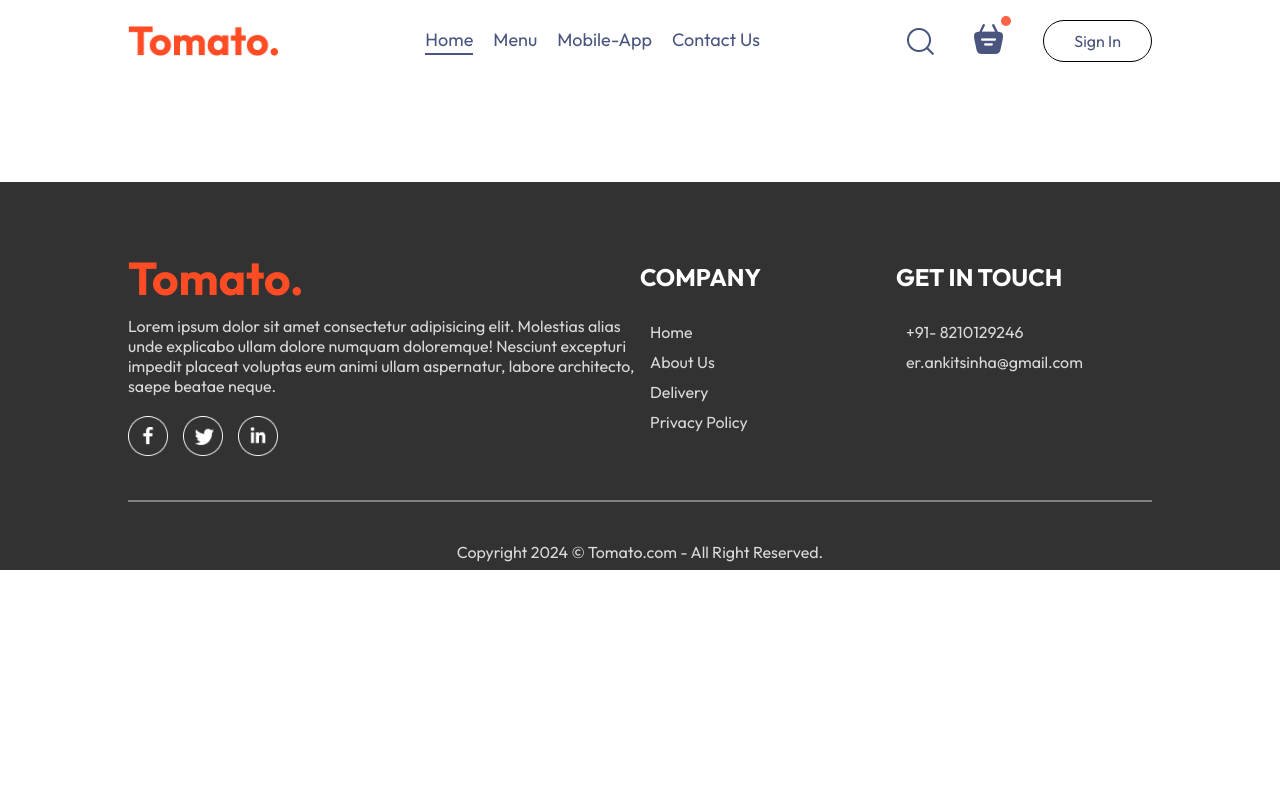
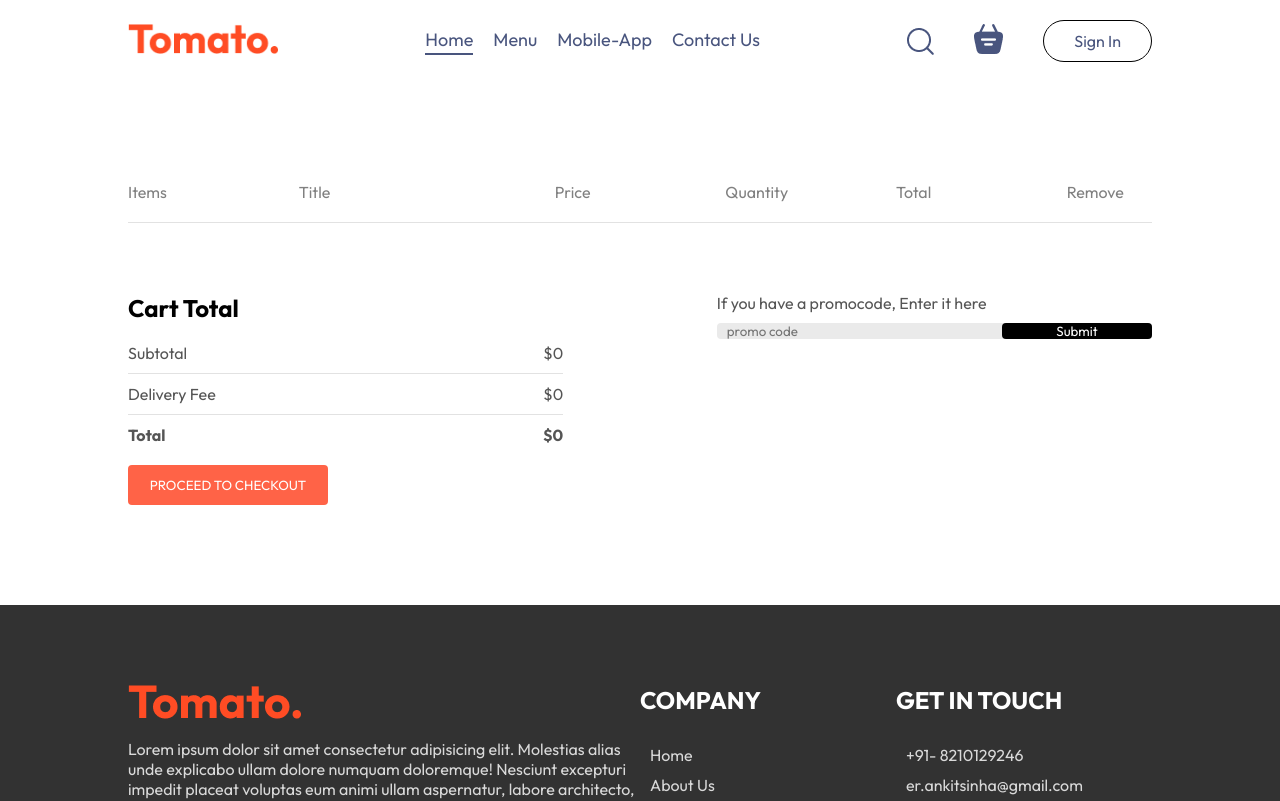
Before and after one commit to Ankitsinha2506/Food-Delivery, a React (Vite) app in the folder frontend/: page /cart in a window 1280 px wide. Shown: the top 801 px of the page. Built offline with nearby package versions, Linux system fonts and the light colour scheme.

Commit message:
Frontend Part Completed.

```diff
--- a/frontend/src/App.jsx
+++ b/frontend/src/App.jsx
@@ -12,9 +12,9 @@
   const [showLogin, setShowLogin] = useState(false)
   return (
     <>
-    {showLogin?<LoginPopup setShowLogin={setShowLogin}/>:<></>}
+      {showLogin ? <LoginPopup setShowLogin={setShowLogin} /> : <></>}
       <div className='app'>
-        <Navbar setShowLogin={setShowLogin}/>
+        <Navbar setShowLogin={setShowLogin} />
         <Routes>
           <Route path='/' element={<Home />} />
           <Route path='/cart' element={<Cart />} />
--- a/frontend/src/components/Navbar/Navbar.jsx
+++ b/frontend/src/components/Navbar/Navbar.jsx
@@ -1,14 +1,16 @@
-import React, { useState } from 'react'
+import React, { useContext, useState } from 'react'
 import './Navbar.css'
 import {assets} from '../../assets/assets'
 import { Link } from 'react-router-dom'
+import { StoreContext } from '../../context/StoreContext'
 
 const Navbar = ({setShowLogin}) => {
 
     const [menu, setMenu] = useState("Home")
+    const {getTotalCartAmount} = useContext(StoreContext)
   return (
     <div className='navbar'>
-        <img src={assets.logo} alt='Website Logo' className='logo'/>
+        <Link to='/'><img src={assets.logo} alt='Website Logo' className='logo'/></Link>
         <ul className='navbar-menu'>
             <Link to='/' onClick={()=>setMenu("Home")} className={menu==="Home"?"active":""}>Home</Link>
             <a href='#explore-menu' onClick={()=>setMenu("Menu")} className={menu==="Menu"?"active":""}>Menu</a>
@@ -19,8 +21,8 @@
         <div className="navbar-right">
             <img src= {assets.search_icon} alt='Search Icon'/>
             <div className="navbar-search-icon">
-                <img src= {assets.basket_icon} alt='basketIcon'/>
-                <div className="dot"></div>
+                <Link to='/cart'><img src= {assets.basket_icon} alt='basketIcon'/></Link>
+                <div className={getTotalCartAmount()===0?"":"dot"}></div>
             </div>
             <button onClick={()=>setShowLogin(true)}>Sign In</button>
         </div>
--- a/frontend/src/context/StoreContext.jsx
+++ b/frontend/src/context/StoreContext.jsx
@@ -21,16 +21,25 @@
         setCartItems((prev)=>({...prev,[itemId]:prev[itemId]-1}))
     }
 
-    useEffect(()=>  {
-        console.log(cartItems);
-    },[cartItems])
+    const getTotalCartAmount = () =>    {
+        let totalAmount = 0;
+        for(const item in cartItems)
+            {
+                if (cartItems[item] > 0) {
+                    let itemInfo = food_list.find((product)=>product._id===item)
+                    totalAmount += itemInfo.price * cartItems[item]
+                }
+            }
+            return totalAmount;
+    }
 
     const contextValue = {
         food_list,
         cartItems,
         setCartItems,
         addToCart,
-        removeFromCart
+        removeFromCart,
+        getTotalCartAmount
     }
 
     return  (
--- a/frontend/src/pages/Cart/Cart.css
+++ b/frontend/src/pages/Cart/Cart.css
@@ -0,0 +1,107 @@
+.cart   {
+    margin-top: 100px;
+}
+
+.cart-items-title   {
+    display: grid;
+    grid-template-columns: 1fr 1.5fr 1fr 1fr 1fr 0.5fr;
+    align-items: center;
+    color: grey;
+    font-size: max(1vw 12px);
+}
+
+.cart-items-item    {
+    margin: 10px 0px;
+    color: black;
+}
+
+.cart-items-item img    {
+    width: 50px;
+}
+
+.cart hr    {
+    height: 1px;
+    background-color: #e2e2e2;
+    border: none;
+}
+.cart-items-item .cross  {
+    cursor: pointer;
+}
+
+.cart-bottom    {
+    margin-top: 70px;
+    display: flex;
+     justify-content: space-between;
+     gap: max(12vw,20px);
+}
+
+.cart-total {
+    flex: 1;
+    display: flex;
+    flex-direction: column;
+    gap: 20px;
+}
+
+.cart-total-details {
+    display: flex;
+    justify-content: space-between;
+    color: #555;
+}
+
+.cart-total hr  {
+    margin: 10px 0px;
+}
+
+.cart-total button  {
+    border: none;
+    color: white;
+    background-color: tomato;
+    width: max(15vw, 200px);
+    padding: 12px 0px;
+    border-radius: 4px;
+    cursor: pointer;
+}
+
+.cart-promocode {
+    flex: 1;
+}
+
+.cart-promocode p {
+    color: #555;
+}
+
+.cart-promocode-input   {
+    margin-top: 10px;
+    display: flex;
+    justify-content: space-between;
+    align-items: center;
+    background-color: #eaeaea;
+    border-radius: 4px;
+}
+
+.cart-promocode-input input{
+    background: transparent;
+    border: none;
+    outline: none;
+    padding-left: 10px;
+}
+
+.cart-promocode-input button{
+    width: max(10vw, 150px);
+    padding: 12px, 5px;
+    background-color: black;
+    border: none;
+    color: white;
+    border-radius: 4px;
+
+}
+
+@media (max-width:750px)    {
+    .cart-bottom{
+        flex-direction: column-reverse;
+    }
+
+    .cart-promocode{
+        justify-content: start;
+    }
+}
--- a/frontend/src/pages/Cart/Cart.jsx
+++ b/frontend/src/pages/Cart/Cart.jsx
@@ -1,9 +1,78 @@
-import React from 'react'
+import React, { useContext } from 'react'
 import './Cart.css'
+import { StoreContext } from '../../context/StoreContext'
+import { useNavigate } from 'react-router-dom'
 
 const Cart = () => {
+
+  const { cartItems, food_list, removeFromCart, getTotalCartAmount } = useContext(StoreContext)
+
+  const navigate = useNavigate();
   return (
-    <div>
+    <div className='cart'>
+      <div className="cart-items">
+        <div className="cart-items-title">
+          <p>Items</p>
+          <p>Title</p>
+          <p>Price</p>
+          <p>Quantity</p>
+          <p>Total</p>
+          <p>Remove</p>
+        </div>
+        <br />
+        <hr />
+        {
+          food_list.map((item, index) => {
+            if (cartItems[item._id] > 0) {
+              return (
+                <div>
+                  <div className='cart-items-title cart-items-item'>
+                    <img src={item.image} alt="" />
+                    <p>{item.name}</p>
+                    <p>${item.price}</p>
+                    <p>{cartItems[item._id]}</p>
+                    <p>${cartItems[item._id] * item.price}</p>
+                    <p onClick={() => removeFromCart(item._id)} className='cross'>X</p>
+                  </div>
+                  <hr />
+                </div>
+
+              )
+            }
+          })
+        }
+      </div>
+      <div className="cart-bottom">
+        <div className="cart-total">
+          <h2>Cart Total</h2>
+          <div>
+            <div className="cart-total-details">
+              <p>Subtotal</p>
+              <p>${getTotalCartAmount()}</p>
+            </div>
+            <hr />
+            <div className="cart-total-details">
+              <p>Delivery Fee</p>
+              <p>${getTotalCartAmount() === 0 ? 0 : 2}</p>
+            </div>
+            <hr />
+            <div className="cart-total-details">
+              <b>Total</b>
+              <b>${getTotalCartAmount() === 0 ? 0 : getTotalCartAmount() + 2}</b>
+            </div>
+          </div>
+          <button onClick={() => navigate('/order')} >PROCEED TO CHECKOUT</button>
+        </div>
+        <div className="cart-promocode">
+          <div>
+            <p>If you have a promocode, Enter it here</p>
+            <div className="cart-promocode-input">
+              <input type="text" placeholder='promo code' />
+              <button>Submit</button>
+            </div>
+          </div>
+        </div>
+      </div>
 
     </div>
   )
--- a/frontend/src/pages/PlaceOrder/PlaceOrder.css
+++ b/frontend/src/pages/PlaceOrder/PlaceOrder.css
@@ -0,0 +1,39 @@
+.place-order {
+    display: flex;
+    align-items: start;
+    justify-content: space-between;
+    gap: 50px;
+    margin-top: 100px;
+}
+
+.place-order-left   {
+    width: 100%;
+    max-width: max(30%, 500px);
+}
+.place-order-left .title {
+    font-size: 30px;
+    font-weight: 600;
+    margin-bottom: 60px;
+}
+
+.place-order-left input {
+    margin-bottom: 15px;
+    width: 100%;
+    padding: 10px;
+    border: 1px solid #c5c5c5;
+    border-radius: 4px;
+    outline-color: tomato;
+}
+.place-order-left .multi-fields {
+    display: flex;
+    gap: 10px;
+}
+
+.place-order-right  {
+    width: 100%;
+    max-width: max(40%, 500px);
+}
+
+.place-order .cart-total button {
+    margin-top: 30px;
+}
--- a/frontend/src/pages/PlaceOrder/PlaceOrder.jsx
+++ b/frontend/src/pages/PlaceOrder/PlaceOrder.jsx
@@ -1,11 +1,55 @@
-import React from 'react'
+import React, { useContext } from 'react'
 import './PlaceOrder.css'
+import { StoreContext } from '../../context/StoreContext'
 
 const PlaceOrder = () => {
+
+  const {getTotalCartAmount} = useContext(StoreContext)
   return (
-    <div>
+    <form className="place-order">
+      <div className='place-order-left'>
+        <p className="title">Delivery Information</p>
+        <div className="multi-fields">
+          <input type="text" placeholder='First Name' />
+          <input type="text" placeholder='Last Name' />
+        </div>
+        <input type="email" placeholder='Email Address' />
+        <input type="text" placeholder='Street' />
+        <div className="multi-fields">
+          <input type="text" placeholder='City' />
+          <input type="text" placeholder='State' />
+        </div>
+        <div className="multi-fields">
+          <input type="text" placeholder='Zip Code' />
+          <input type="text" placeholder='Country' />
+        </div>
+        <input type="text" placeholder='Phone Number' />
+      </div>
+      <div className="place-order-right">
+        <div className="cart-total">
+          <h2>Cart Total</h2>
+          <div>
+          <div className="cart-total-details">
+              <p>Subtotal</p>
+              <p>${getTotalCartAmount()}</p>
+            </div>
+            <hr />
+            <div className="cart-total-details">
+              <p>Delivery Fee</p>
+              <p>${getTotalCartAmount() === 0 ? 0 : 2}</p>
+            </div>
+            <hr />
+            <div className="cart-total-details">
+              <b>Total</b>
+              <b>${getTotalCartAmount() === 0 ? 0 : getTotalCartAmount() + 2}</b>
+            </div>
+          </div>
+          <button>PROCEED TO PAYMENT</button>
+        </div>
+      </div>
 
-    </div>
+    </form>
+
   )
 }
 
```
